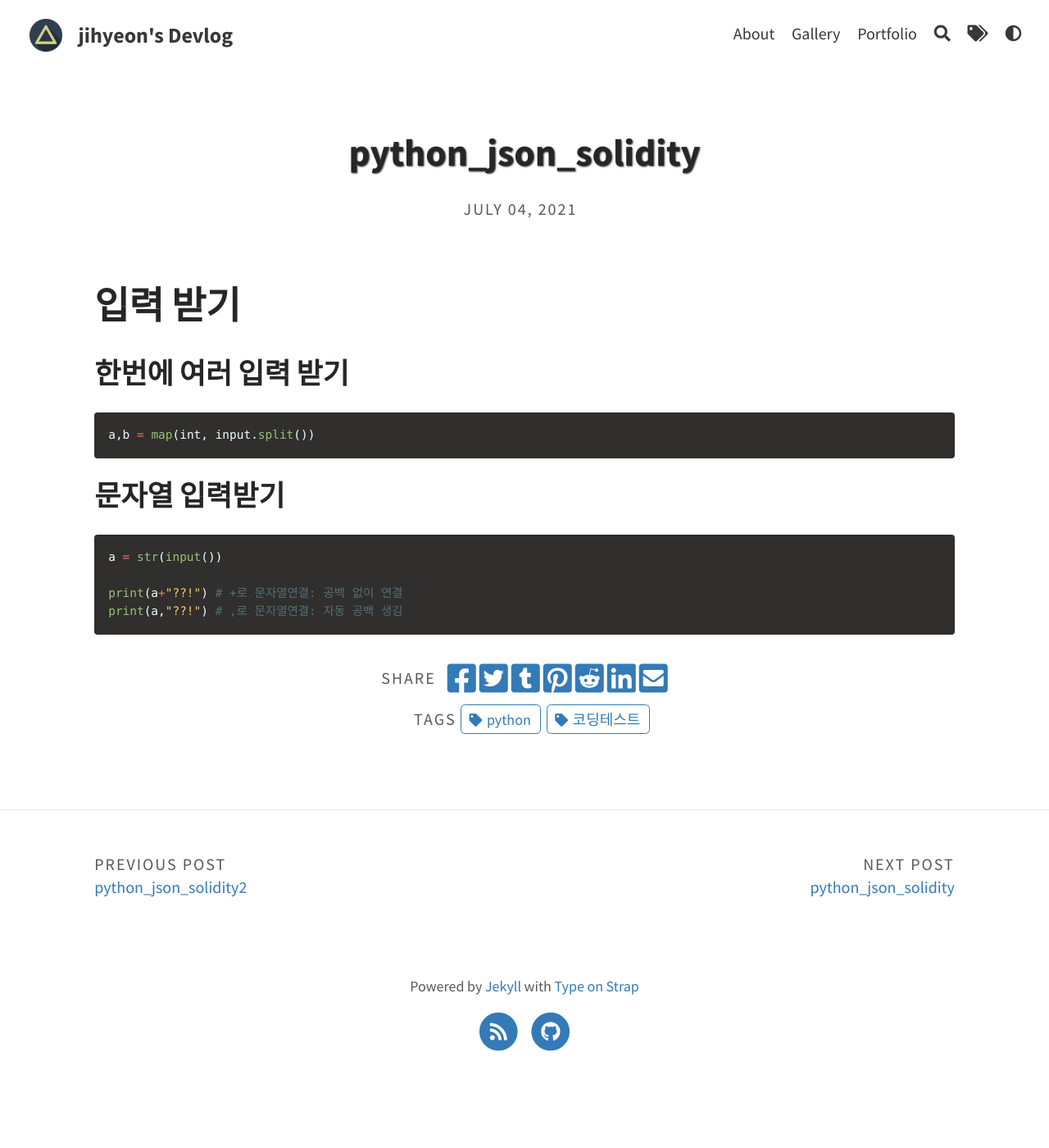
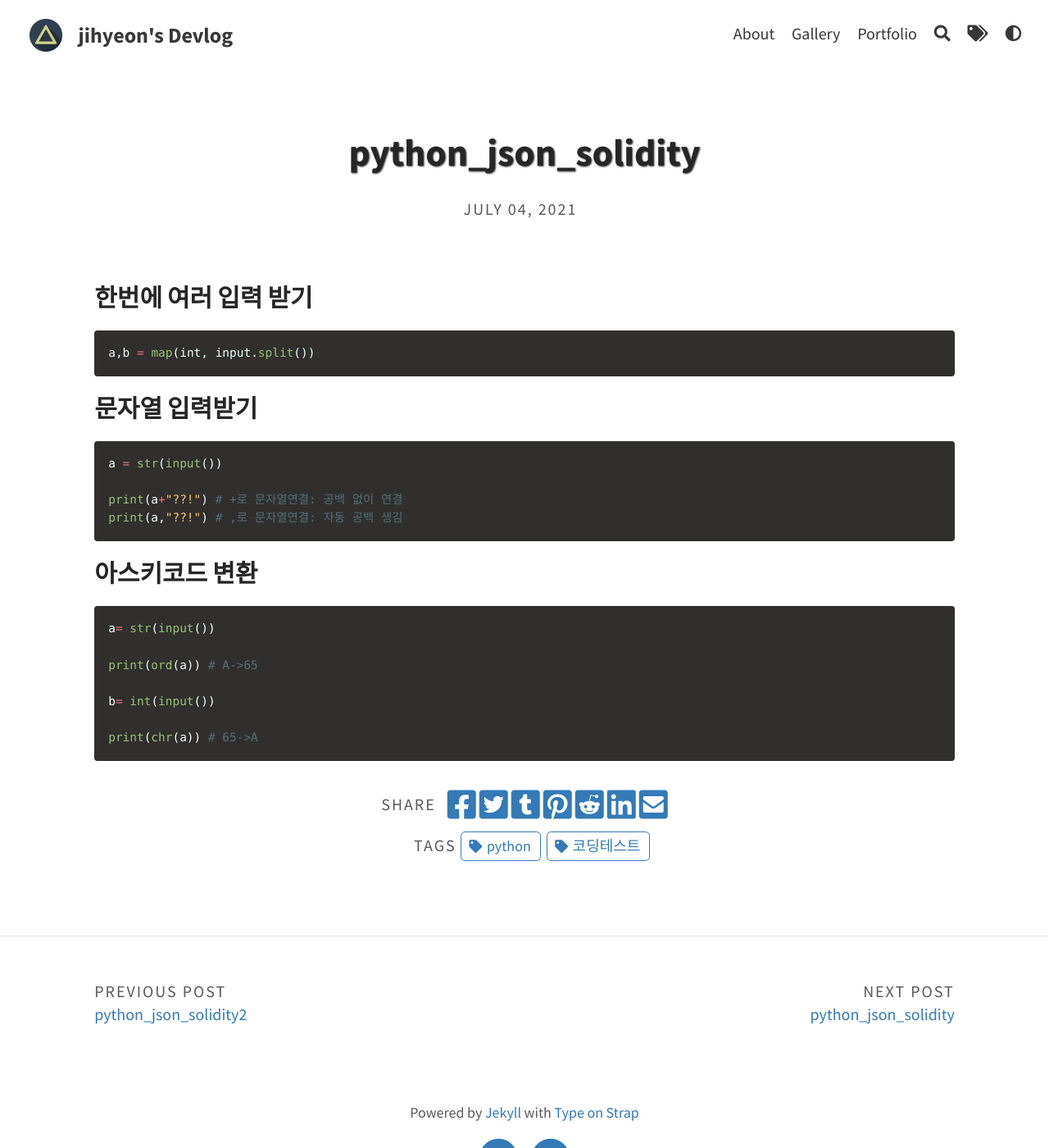
Before and after one commit to kimjihyeon99/kimjihyeon99.github.io, a Jekyll site: the page built from _posts/2021-07-04-python_codingtest.md, in a window 1280 px wide and 1400 px high. Shown: the whole window at 82% size. Built offline with Jekyll 4.4.1, drawn with Linux system fonts in a browser that asks for light colours.

Commit message:
Update 2021-07-04-python_codingtest.md

`````diff
--- a/_posts/2021-07-04-python_codingtest.md
+++ b/_posts/2021-07-04-python_codingtest.md
@@ -4,15 +4,14 @@ title: "python_json_solidity"
 tags: [코딩테스트, python]
 ---
 
-# 입력 받기
 
-## 한번에 여러 입력 받기
+### 한번에 여러 입력 받기
 
 ````python
 a,b = map(int, input.split())
 ````
 
-## 문자열 입력받기
+### 문자열 입력받기
 
 ````python
 a = str(input())
@@ -20,3 +19,15 @@ a = str(input())
 print(a+"??!") # +로 문자열연결: 공백 없이 연결
 print(a,"??!") # ,로 문자열연결: 자동 공백 생김
 ````
+
+### 아스키코드 변환
+
+````python
+a= str(input())
+
+print(ord(a)) # A->65
+
+b= int(input())
+
+print(chr(a)) # 65->A
+````
`````
